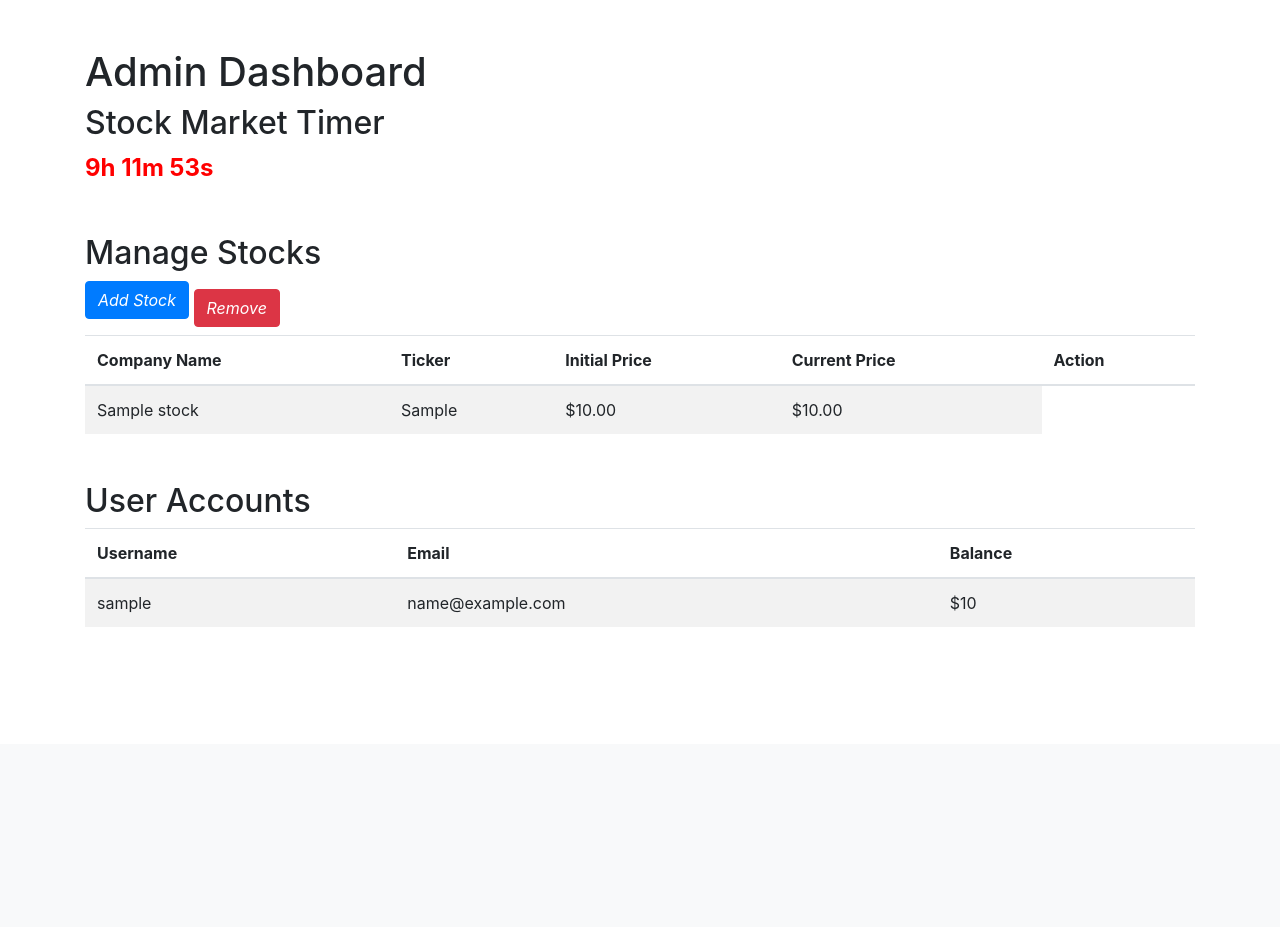
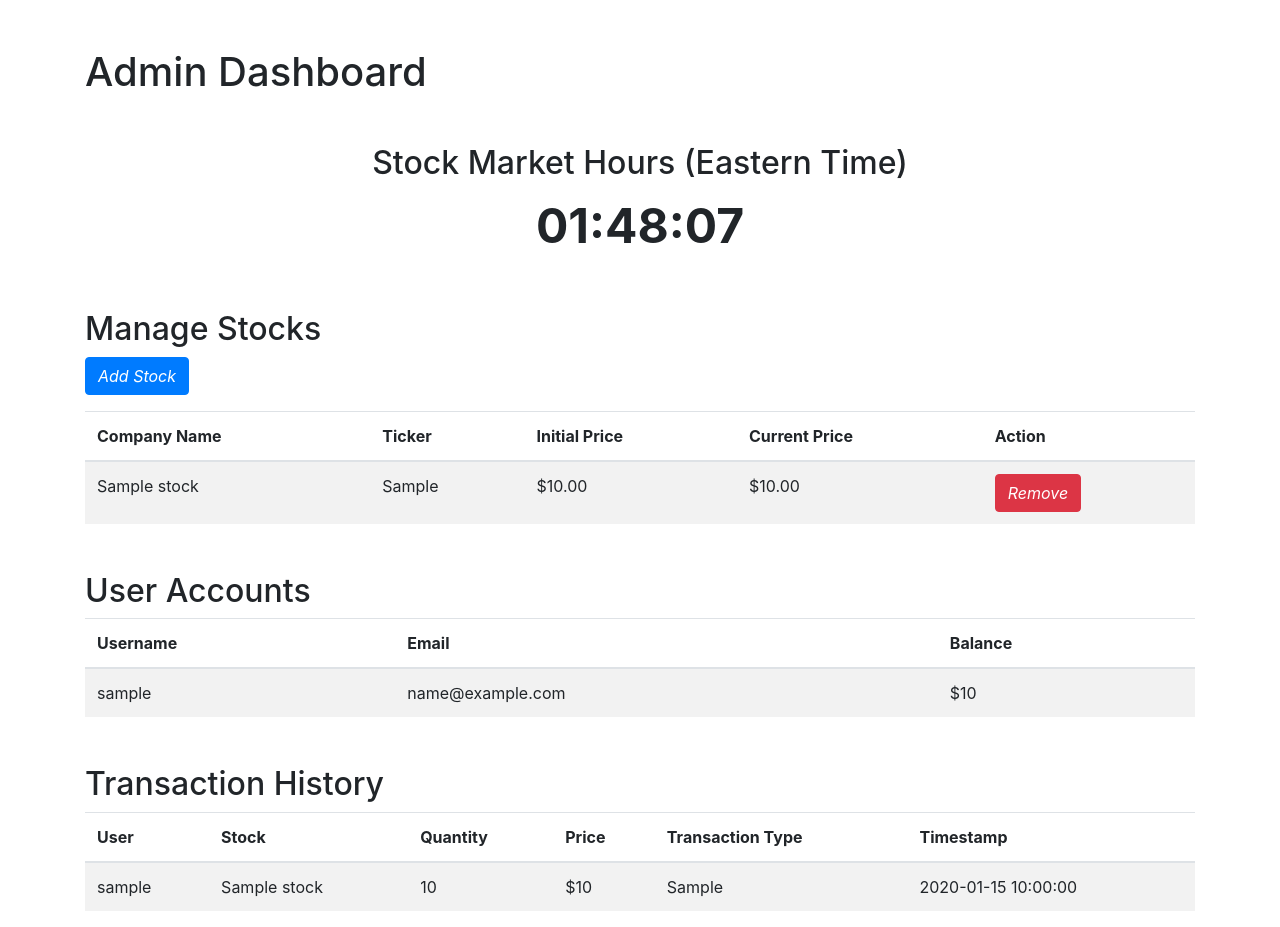
Before and after one commit to mohusein/IFT401Capstone, a Flask app: template templates/admin_dashboard.html in a window 1280 px wide. Shown: the part 56-983 px from the top of the page. Before the commit the page ends 669 px from the top, so only its background shows below. Run offline with Flask 3, Linux system fonts and the light colour scheme; tables that the repository leaves empty or names only in its code hold one stand-in row (values such as "Sample post"); the template is opened without the code that fills it: values that come from a table or form of the project are taken from there, most other values are stand-ins (such as "Sample title", 1, 10 or a date in 2020); some libraries are stand-ins or nearby versions.

Commit message:
Add files via upload

```diff
--- a/templates/admin_dashboard.html
+++ b/templates/admin_dashboard.html
@@ -6,35 +6,36 @@
     <link rel="stylesheet" href="{{ url_for('static', filename='style.css') }}">
     <link rel="stylesheet" href="https://stackpath.bootstrapcdn.com/bootstrap/4.5.2/css/bootstrap.min.css">
     <script>
-        // Set the target time for market close (4 PM)
-        const marketCloseTime = new Date().setHours(16, 0, 0, 0);
-        const now = new Date().getTime();
+        // Function to get Eastern Time and display it
+        function displayEasternTime() {
+            // Create a new Date object and convert it to Eastern Time
+            const easternOffset = -5;  // UTC offset for Eastern Time (without Daylight Saving Time)
+            const now = new Date();
+            const utc = now.getTime() + now.getTimezoneOffset() * 60000;  // Get UTC time in milliseconds
+            const easternTime = new Date(utc + (3600000 * easternOffset)); // Convert UTC to Eastern Time
 
-        // If it's already past 4 PM, set for the next day
-        const timerEnd = now > marketCloseTime ? marketCloseTime + 86400000 : marketCloseTime;
+            // Get hours, minutes, and seconds
+            let hours = easternTime.getHours();
+            let minutes = easternTime.getMinutes();
+            let seconds = easternTime.getSeconds();
 
-        function startTimer() {
-            const x = setInterval(function() {
-                const now = new Date().getTime();
-                const distance = timerEnd - now;
+            // Add leading zeroes if necessary
+            hours = hours < 10 ? '0' + hours : hours;
+            minutes = minutes < 10 ? '0' + minutes : minutes;
+            seconds = seconds < 10 ? '0' + seconds : seconds;
 
-                // Time calculations for hours, minutes and seconds
-                const hours = Math.floor((distance % (1000 * 60 * 60 * 24)) / (1000 * 60 * 60));
-                const minutes = Math.floor((distance % (1000 * 60 * 60)) / (1000 * 60));
-                const seconds = Math.floor((distance % (1000 * 60)) / 1000);
+            // Format time as HH:MM:SS
+            const timeString = hours + ':' + minutes + ':' + seconds;
 
-                // Display the result in the element with id="timer"
-                document.getElementById("timer").innerHTML = hours + "h " + minutes + "m " + seconds + "s ";
-
-                // If the countdown is over, display a message
-                if (distance < 0) {
-                    clearInterval(x);
-                    document.getElementById("timer").innerHTML = "Market Closed";
-                }
-            }, 1000);
+            // Display the time on the page
+            document.getElementById('current-time').innerHTML = timeString;
         }
 
-        window.onload = startTimer;
+        // Set the clock on page load and update it every second
+        window.onload = function() {
+            displayEasternTime();  // Display the current time when the page loads
+            setInterval(displayEasternTime, 1000); // Update the time every second
+        };
     </script>
 </head>
 <body>
@@ -55,8 +56,14 @@
 
     <div class="container mt-5">
         <h1>Admin Dashboard</h1>
-        <h2>Stock Market Timer</h2>
-        <div id="timer" style="font-size: 24px; color: red; font-weight: bold;"></div>
+
+        <!-- Display Current Eastern Time -->
+        <h2 class="mt-5 text-center">Stock Market Hours (Eastern Time)</h2>
+        <div class="d-flex justify-content-center">
+            <div id="current-time" style="font-size: 48px; font-weight: bold; text-align: center;">
+                <!-- The time will be displayed here -->
+            </div>
+        </div>
 
         <h2 class="mt-5">Manage Stocks</h2>
         <a href="{{ url_for('add_stock') }}" class="btn btn-primary mb-3">Add Stock</a>
@@ -77,12 +84,11 @@
                     <td>{{ stock.ticker }}</td>
                     <td>${{ stock.initial_price }}</td>
                     <td>${{ stock.current_price }}</td>
-
-                        <!-- Remove Stock Button -->
-            <form action="{{ url_for('remove_stock', stock_id=stock.stock_id) }}" method="POST" onsubmit="return confirm('Are you sure you want to remove this stock?');">
-                <button type="submit" class="btn btn-danger">Remove</button>
-            </form>
-
+                    <td>
+                        <form action="{{ url_for('remove_stock', stock_id=stock.stock_id) }}" method="POST" onsubmit="return confirm('Are you sure you want to remove this stock?');">
+                            <button type="submit" class="btn btn-danger">Remove</button>
+                        </form>
+                    </td>
                 </tr>
                 {% endfor %}
             </tbody>
@@ -108,6 +114,32 @@
             </tbody>
         </table>
 
+        <h2 class="mt-5">Transaction History</h2>
+        <table class="table table-striped">
+            <thead>
+                <tr>
+                    <th>User</th>
+                    <th>Stock</th>
+                    <th>Quantity</th>
+                    <th>Price</th>
+                    <th>Transaction Type</th>
+                    <th>Timestamp</th>
+                </tr>
+            </thead>
+            <tbody>
+                {% for transaction in transactions %}
+                <tr>
+                    <td>{{ transaction.user.username }}</td>
+                    <td>{{ transaction.stock.company_name }}</td>
+                    <td>{{ transaction.quantity }}</td>
+                    <td>${{ transaction.price }}</td>
+                    <td>{{ transaction.transaction_type }}</td>
+                    <td>{{ transaction.timestamp }}</td>
+                </tr>
+                {% endfor %}
+            </tbody>
+        </table>
+
         {% if get_flashed_messages() %}
             <div class="mt-3">
                 {% for message in get_flashed_messages() %}
```
